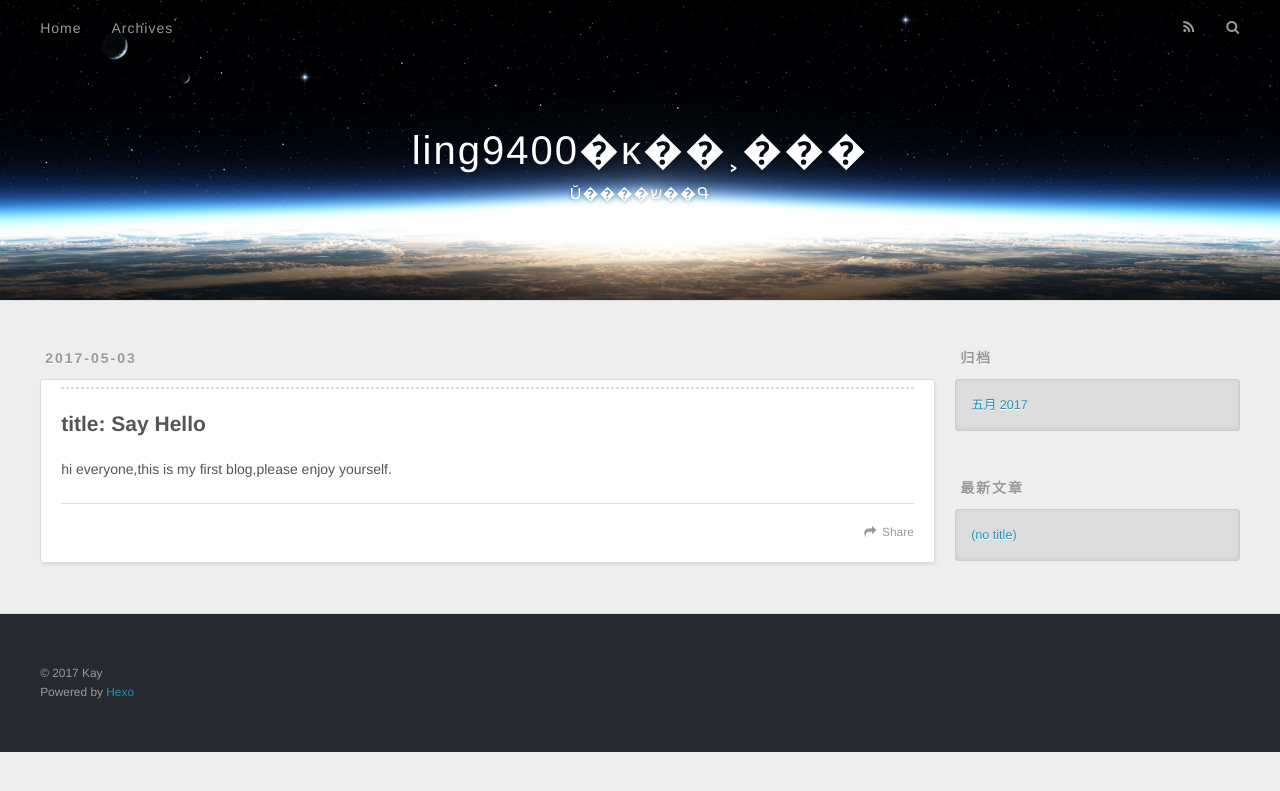
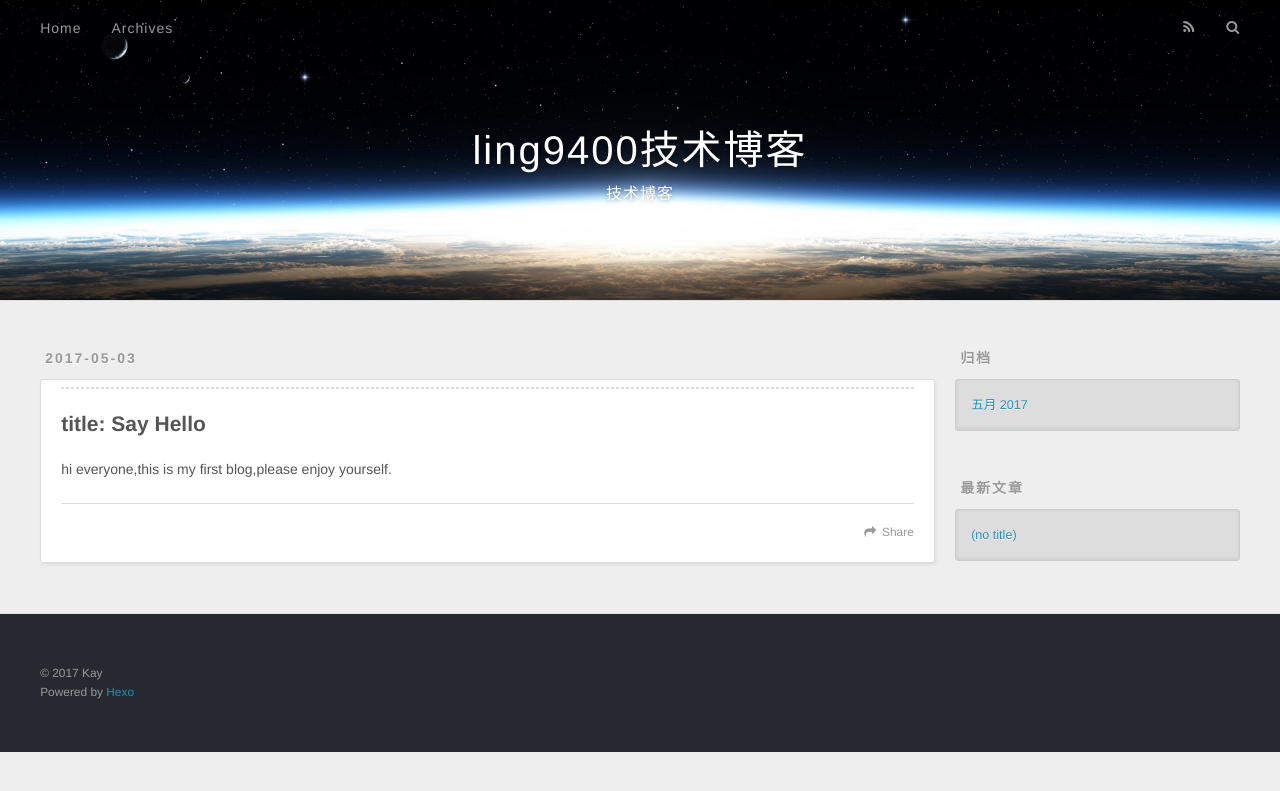
Before and after one commit to ling9400/ling9400.github.io, a Jekyll site: the page index.html, which Jekyll copies as it is, in a window 1280 px wide. Shown: the top 791 px of the page. Built offline with Jekyll 4.4.1, drawn with Linux system fonts in a browser that asks for light colours; nearby versions of some CDN libraries.

Commit message:
add index.html

```diff
--- a/index.html
+++ b/index.html
@@ -3,16 +3,16 @@
 <head>
   <meta charset="utf-8">
 
-  <title>ling9400�ĸ��˲���</title>
+  <title>ling9400技术博客</title>
   <meta name="viewport" content="width=device-width, initial-scale=1, maximum-scale=1">
   <meta property="og:type" content="website">
-<meta property="og:title" content="ling9400�ĸ��˲���">
+<meta property="og:title" content="ling9400技术博客">
 <meta property="og:url" content="http://yoursite.com/index.html">
-<meta property="og:site_name" content="ling9400�ĸ��˲���">
+<meta property="og:site_name" content="ling9400技术博客">
 <meta name="twitter:card" content="summary">
-<meta name="twitter:title" content="ling9400�ĸ��˲���">
+<meta name="twitter:title" content="ling9400技术博客">
 
-    <link rel="alternate" href="/atom.xml" title="ling9400�ĸ��˲���" type="application/atom+xml">
+    <link rel="alternate" href="/atom.xml" title="ling9400技术博客" type="application/atom+xml">
 
 
     <link rel="icon" href="/favicon.png">
@@ -33,11 +33,11 @@
   <div id="header-outer" class="outer">
     <div id="header-title" class="inner">
       <h1 id="logo-wrap">
-        <a href="/" id="logo">ling9400�ĸ��˲���</a>
+        <a href="/" id="logo">ling9400技术博客</a>
       </h1>
 
         <h2 id="subtitle-wrap">
-          <a href="/" id="subtitle">Ŭ����ש��Գ</a>
+          <a href="/" id="subtitle">技术博客</a>
         </h2>
 
     </div>
```
